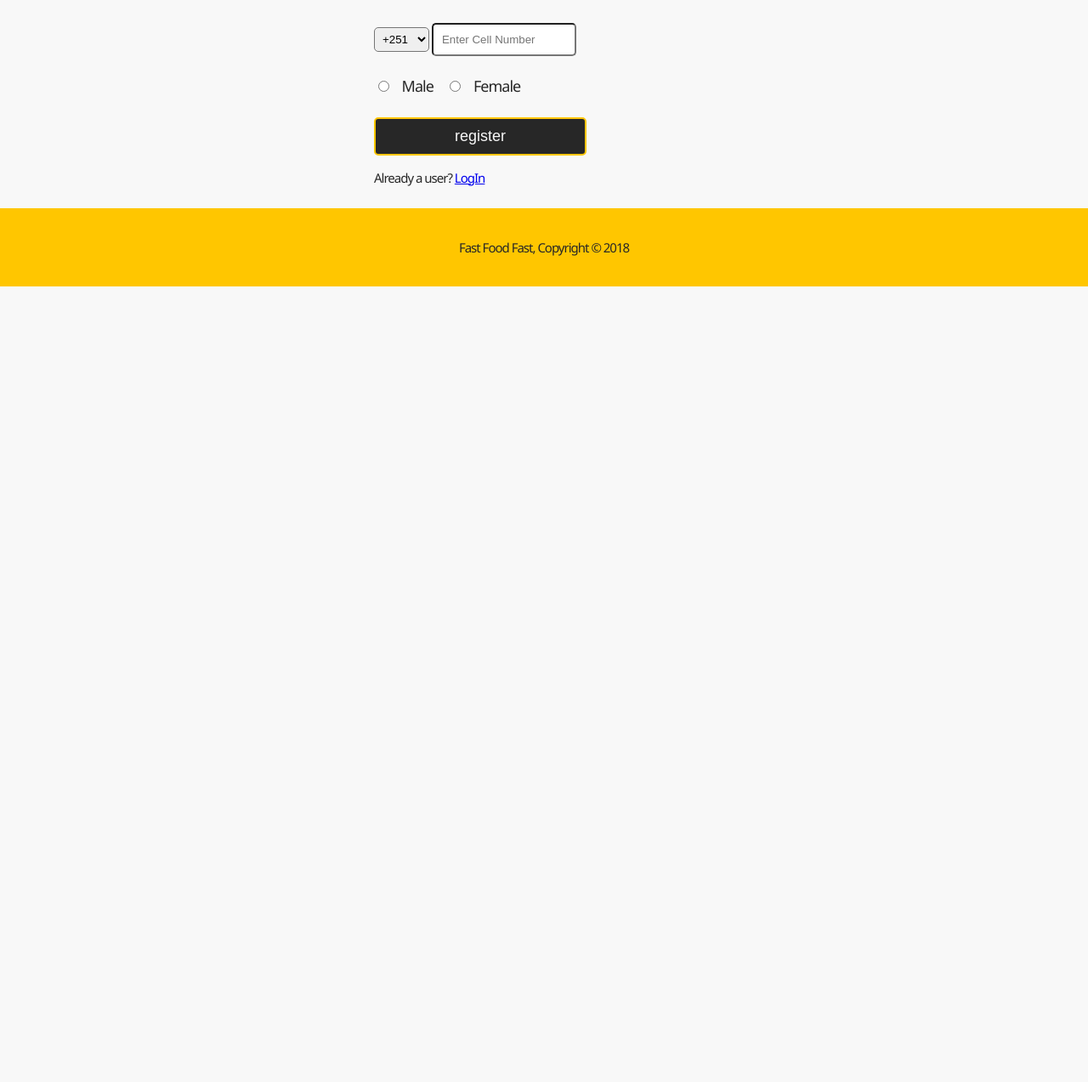
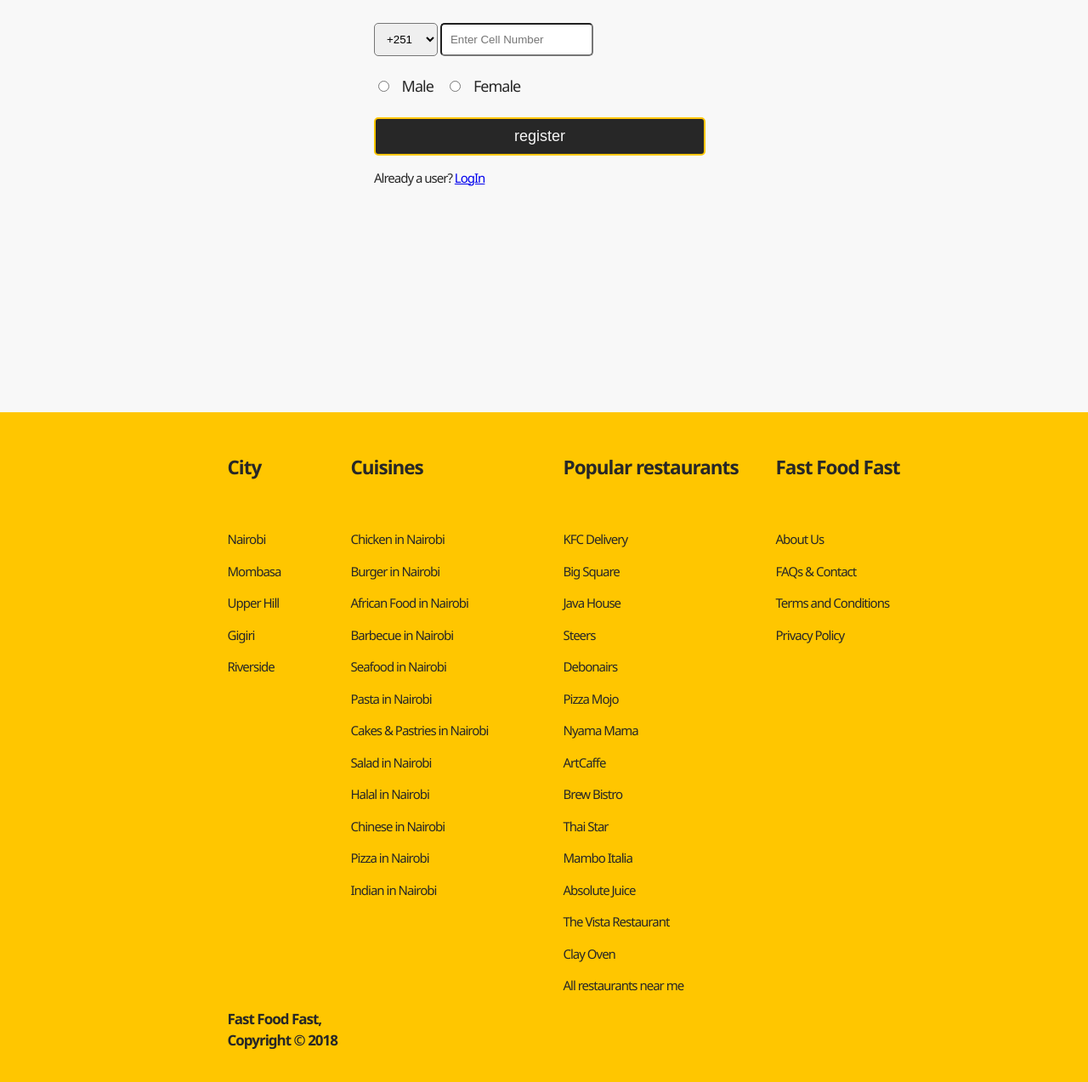
Before and after one commit to Chell0/Fast-Food-Fast, a plain HTML site: page sign_up.html in a window 1280 px wide. Shown: the part 453-1726 px from the top of the page at 85% size. Before the commit the page ends 800 px from the top, so only its background shows below. Drawn offline with Linux system fonts and the light colour scheme; a script that the page names is missing.

Commit message:
[Bug #160111546] fixed the pages' inconsistency

```diff
--- a/registration.css
+++ b/registration.css
@@ -31,17 +31,17 @@ body {
     padding: 10px 20px;
 }
 
-.container {
-    width: 80%;
-    margin: auto;
-    overflow: hidden;
-}
-
 /* Header */
 header {
     background: var(--yellow);
     padding-top: 20px;
     padding-bottom: 10px;
+}
+
+header > .container {
+    width: 80%;
+    margin: auto;
+    overflow: hidden;
 }
 
 header a {
@@ -155,7 +155,8 @@ header a:hover {
 
 /* Login */
 #signup {
-    height: 600px;
+    margin-top: 40px;
+    height: 800px;
 }
 
 #button {
@@ -167,13 +168,13 @@ header a:hover {
 
 #ph {
     outline: 0px;
-    width: 65px;
-    padding: 5px;
+    width: 75px;
+    padding: 10px;
     border-radius: 5px;
 }
 
 #phone {
-    width: 170px;
+    width: 180px;
     padding: 10px;
     border-radius: 5px;
     outline: 0px;
@@ -185,7 +186,7 @@ header a:hover {
 }
 
 #butt {
-    width: 250px;
+    width: 390px;
     padding: 10px;
     border-radius: 5px;
     outline: 0px;
@@ -204,12 +205,25 @@ header a:hover {
 }
 
 
-/* Footer */
+/* FOOTER */
+
 footer {
-    padding: 20px;
     background-color: var(--yellow);
     color: var(--black);
-    text-align: center;
+}
+
+#footer>.container {
+    margin-left: 100px;
+    padding: 40px;
+    display: grid;
+    grid-template-columns: 145px 250px 250px 200px;
+    justify-content: center;
+    padding-top: 30px;
+}
+
+.copyright {
+    font-size: 17px;
+    font-weight: bold;
 }
 
 /* Media Queries */
--- a/sign_up.html
+++ b/sign_up.html
@@ -88,8 +88,61 @@
         </div>
     </div>
 
-    <footer>
-        <p>Fast Food Fast, Copyright &copy; 2018</p>
+    <!-- FOOTER -->
+    <footer id="footer">
+        <div class="container">
+            <div class="bottom">
+                <h2>City</h2><br>
+                <p>Nairobi</p>
+                <p>Mombasa</p>
+                <p>Upper Hill</p>
+                <p>Gigiri</p>
+                <p>Riverside</p>
+            </div>
+            <div class="bottom">
+                <h2>Cuisines</h2><br>
+                <p>Chicken in Nairobi</p>
+                <p>Burger in Nairobi</p>
+                <p>African Food in Nairobi</p>
+                <p>Barbecue in Nairobi</p>
+                <p>Seafood in Nairobi</p>
+                <p>Pasta in Nairobi</p>
+                <p>Cakes & Pastries in Nairobi</p>
+                <p>Salad in Nairobi</p>
+                <p>Halal in Nairobi</p>
+                <p>Chinese in Nairobi</p>
+                <p>Pizza in Nairobi</p>
+                <p>Indian in Nairobi</p>
+            </div>
+            <div class="bottom">
+                <h2>Popular restaurants</h2><br>
+                <p>KFC Delivery</p>
+                <p>Big Square</p>
+                <p>Java House</p>
+                <p>Steers</p>
+                <p>Debonairs</p>
+                <p>Pizza Mojo</p>
+                <p>Nyama Mama</p>
+                <p>ArtCaffe</p>
+                <p>Brew Bistro</p>
+                <p>Thai Star</p>
+                <p>Mambo Italia</p>
+                <p>Absolute Juice</p>
+                <p>The Vista Restaurant</p>
+                <p>Clay Oven</p>
+                <p>All restaurants near me</p>
+            </div>
+            <div class="bottom">
+                <h2>Fast Food Fast</h2><br>
+                <p>About Us</p>
+                <p>FAQs & Contact</p>
+                <p>Terms and Conditions</p>
+                <p>Privacy Policy</p>
+            </div>
+            <div class="copyright">
+                Fast Food Fast, Copyright &copy; 2018
+            </div>
+        </div>
     </footer>
 
     <script src="./assets/js/index.js"></script>
```
